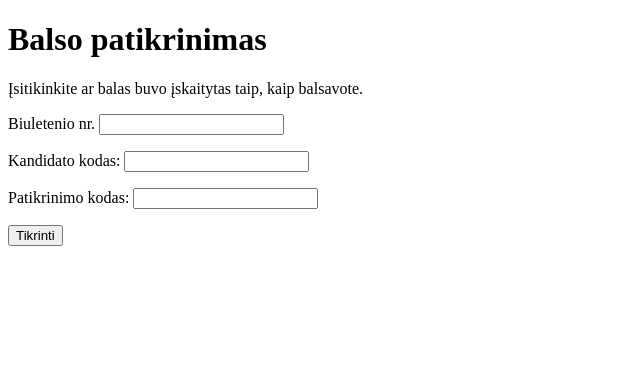
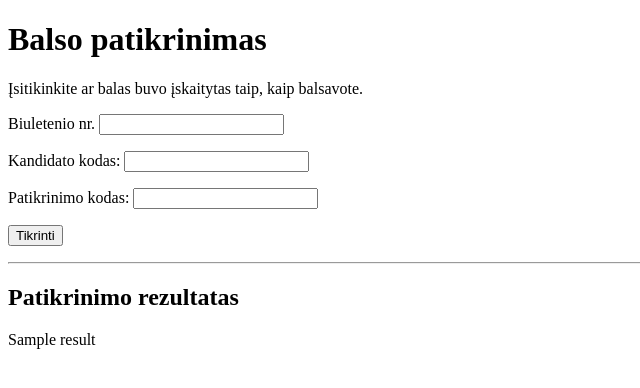
Before and after one commit to sirex/internet-voting-registration, a Django app: template ivreg/templates/verify.html in a window 1280 px wide. Shown: the top 388 px of the page, without its empty margins (0-640 px from the left). Run offline with Django 3.2, Linux system fonts and the light colour scheme; tables that the repository leaves empty hold one stand-in row (values such as "Sample post"); the template is opened without the code that fills it: values that come from a table or form of the project are taken from there, most other values are stand-ins (such as "Sample title", 1, 10 or a date in 2020).

Commit message:
Last changes

```diff
--- a/ivreg/templates/verify.html
+++ b/ivreg/templates/verify.html
@@ -11,4 +11,13 @@
   {{ form.as_p }}
   <p><button type="submit">Tikrinti</button></p>
 </form>
+
+{% if result %}
+<hr>
+
+<h2>Patikrinimo rezultatas</h2>
+
+<p>{{ result }}</p>
+
+{% endif %}
 {% endblock %}
```
